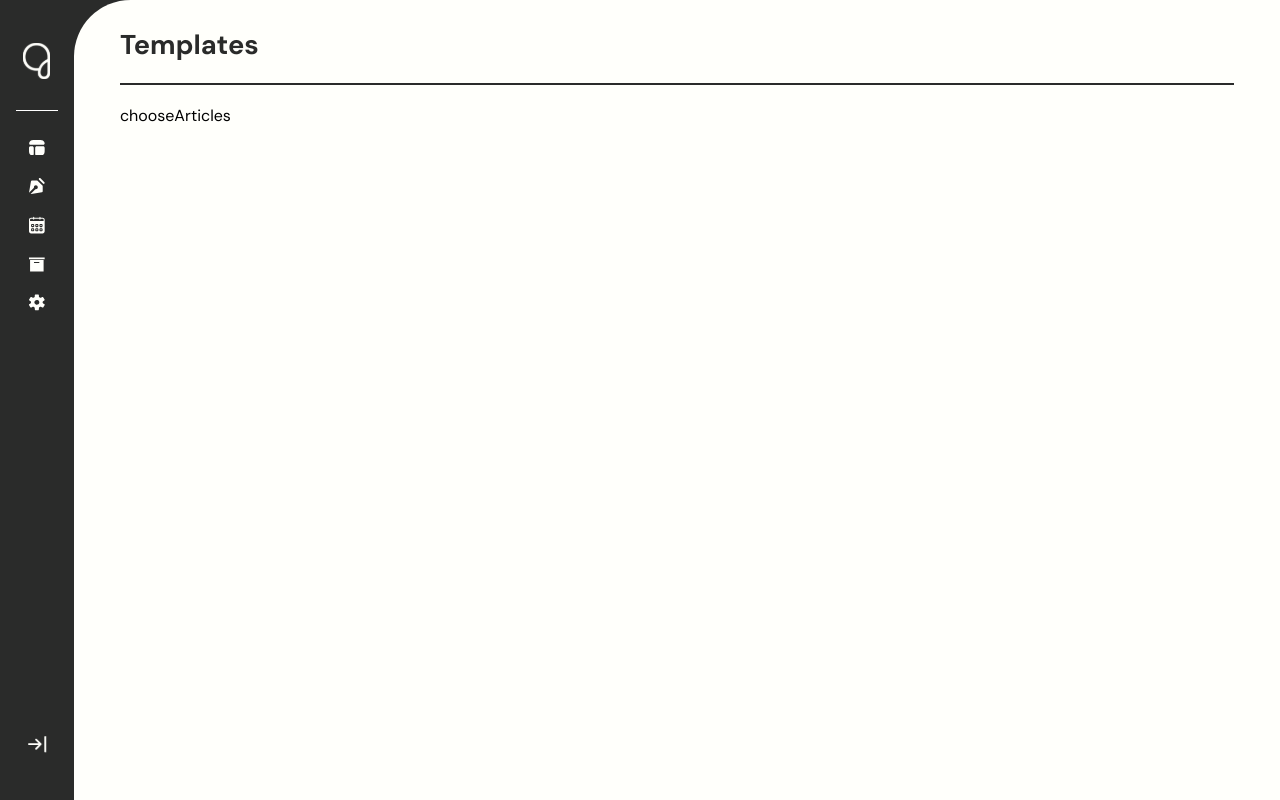
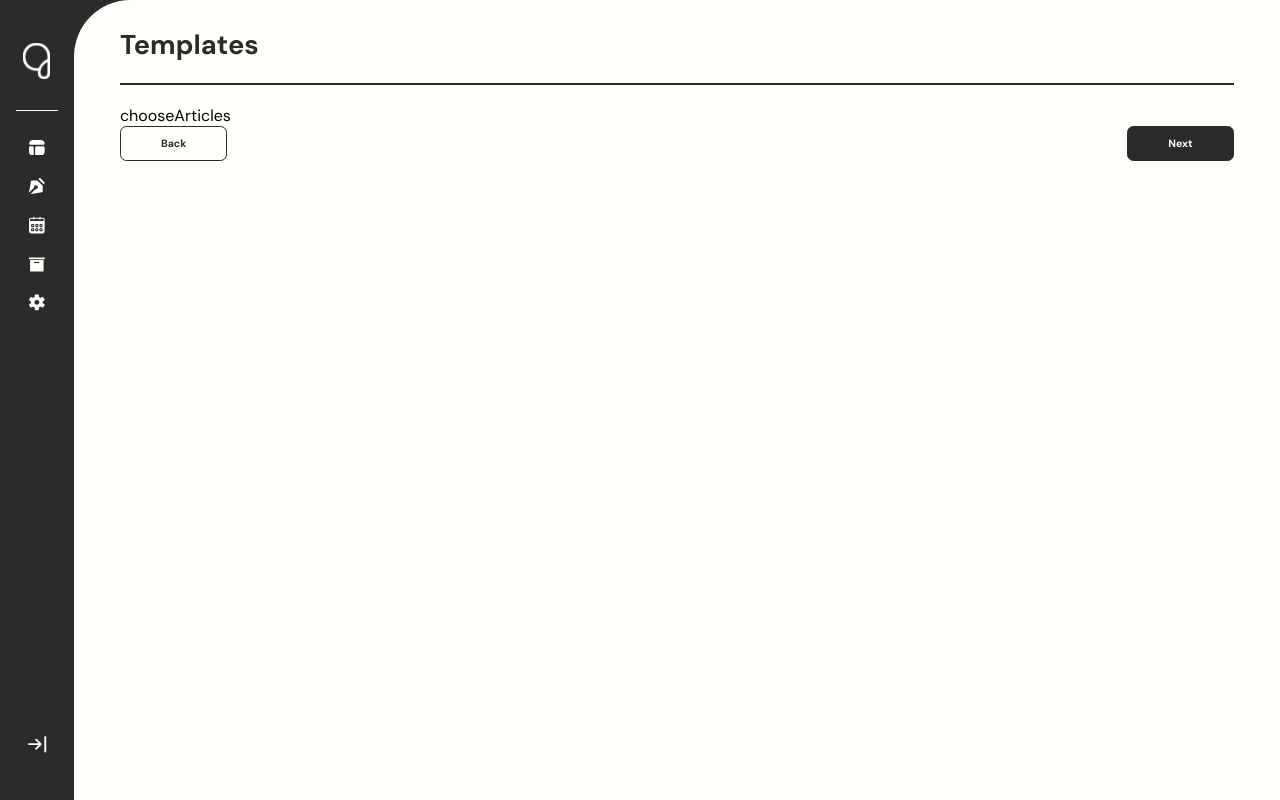
Before and after one commit to GeekLabsHoldings/Machine-Genius, a Next.js app: page /content-creator/choose-articles in a window 1280 px wide. Built offline with nearby package versions, Linux system fonts and the light colour scheme.

Commit message:
first commit

```diff
--- a/app/content-creator/choose-articles/page.tsx
+++ b/app/content-creator/choose-articles/page.tsx
@@ -1,11 +1,18 @@
+import CustomBtn from '@/app/_components/Button/CustomBtn'
 import React from 'react'
 
 const chooseArticles = () => {
-  return (
-    <div>
-      chooseArticles
-    </div>
-  )
+    return (
+        <div>
+            chooseArticles
+
+            <div className="flex justify-between">
+                <CustomBtn word={"Back"} btnColor="white" href={"/content-creator/working-on-article"} />
+                <CustomBtn word={"Next"} btnColor="black" href={"/content-creator/create-article"} />
+
+            </div>
+        </div>
+    )
 }
 
 export default chooseArticles
--- a/app/content-creator/create-article/page.tsx
+++ b/app/content-creator/create-article/page.tsx
@@ -5,21 +5,21 @@ import ArticleWithCheck from "../../_components/ArticleWithCheck/ArticleWithChec
 import ArticlePreview from "@/app/_components/ArticlePreview/ArticlePreview";
 import CustomBtn from "@/app/_components/Button/CustomBtn";
 
-const CreateArticle = ()=>{
-    const [selectedText,setSelectedText]= useState<string[]>([]);
-    const renderSelectedTxt = selectedText.map(oneTxt =>(
+const CreateArticle = () => {
+    const [selectedText, setSelectedText] = useState<string[]>([]);
+    const renderSelectedTxt = selectedText.map(oneTxt => (
         <div>
             <div className={`mb-3`}>
-           <ArticleWithCheck article={oneTxt}/>
+                <ArticleWithCheck article={oneTxt} />
             </div>
         </div>
     ))
 
-    return(
+    return (
         <div className="flex flex-col gap-6">
             <div className='flex justify-between gap-8'>
                 <div className="w-7/12">
-                            <ArticlePreview withSelect={true} selectedText={selectedText} setSelectedText={setSelectedText}/>
+                    <ArticlePreview withSelect={true} selectedText={selectedText} setSelectedText={setSelectedText} />
                 </div>
 
                 <div className={`w-5/12 ${styles.selectionsHeader} flex flex-col gap-4`}>
@@ -32,8 +32,8 @@ const CreateArticle = ()=>{
 
             </div>
             <div className="flex justify-between">
-                        <CustomBtn word={"Back"} btnColor="white" href={""}/>
-                        <CustomBtn word={"Next"} btnColor="black" href={""}/>
+                <CustomBtn word={"Back"} btnColor="white" href={"/content-creator/work-on-article"} />
+                <CustomBtn word={"Next"} btnColor="black" href={"/content-creator/create-article"} />
 
             </div>
         </div>
--- a/app/content-creator/layout.tsx
+++ b/app/content-creator/layout.tsx
@@ -14,7 +14,7 @@ const layout = ({ children }: Readonly<{ children: React.ReactNode; }>) => {
       </div>
       <div className={styles.Page_Wrapper}>
         <TitleOfPage title="Templates"  />
-        <div className='py-5'>
+        <div className='py-5 h-full'>
         {children}
         </div>
       </div>
```
Also changed, not shown: app/content-creator/working-on-article/page.tsx (+1 -1 lines). Lines whose indentation alone changed are shown as unchanged.
